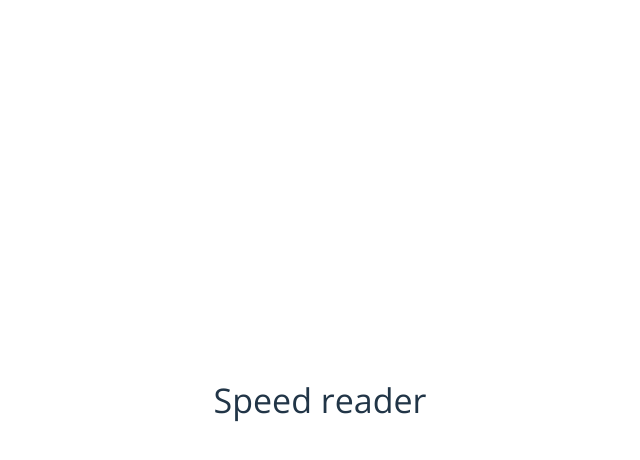
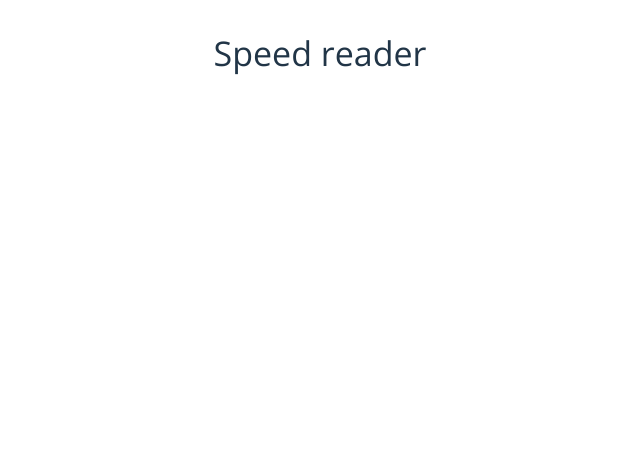
Before and after one commit to BernardMoy/reader, a React (Vite) app: page / in a window 1280 px wide. Shown: the top 460 px of the page, without its empty margins (320-960 px from the left). Built offline with nearby package versions, Linux system fonts and the light colour scheme.

Commit message:
Topbar at the top by flex boxes

```diff
--- /dev/null
+++ b/src/Content.tsx
@@ -0,0 +1,3 @@
+export default function Content() {
+  return <></>;
+}
--- a/src/Home.tsx
+++ b/src/Home.tsx
@@ -1,6 +1,7 @@
 import { Box, TextField, Typography } from "@mui/material";
 import { CONTENT_MARGIN, TITLE_MARGIN } from "./Values";
 import Topbar from "./Topbar";
+import Content from "./Content";
 
 export default function Home() {
   return (
@@ -10,10 +11,22 @@ export default function Home() {
         flexDirection: "column",
         justifyContent: "start",
         gap: TITLE_MARGIN,
+        height: "100vh", // The outer box need to have the size of the screen to push elements using flex grow
+        width: "100vh",
       }}
     >
       {/* The top bar */}
       {Topbar()}
+
+      {/* Main content */}
+      <Box
+        sx={{
+          display: "flex",
+          flexGrow: 1,
+        }}
+      >
+        {Content()}
+      </Box>
     </Box>
   );
 }
```
